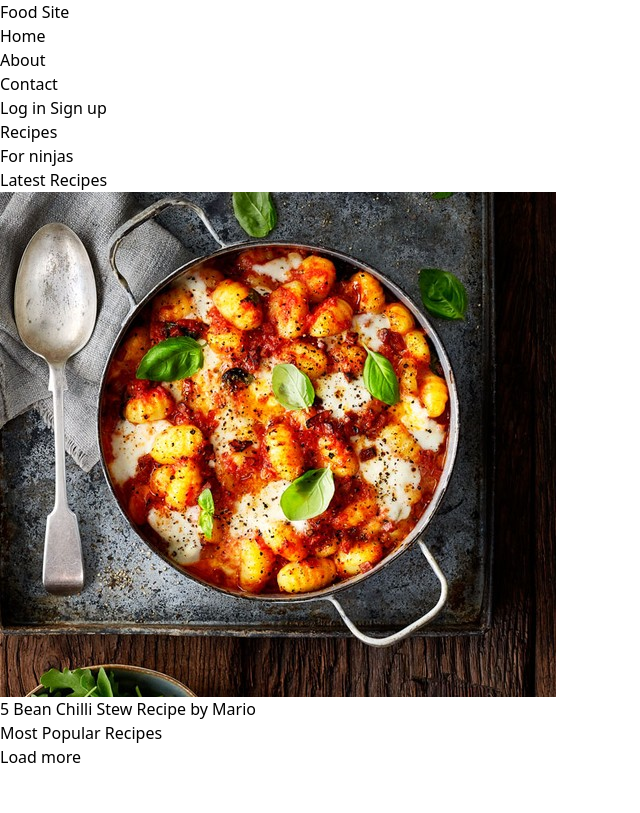
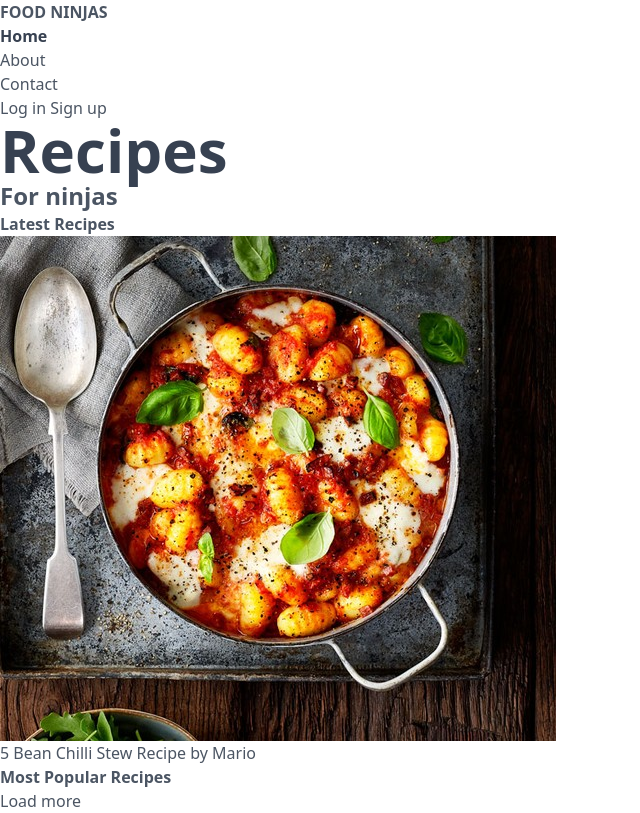
Before and after one commit to Jonnybuoy/tailwindcss_refresher, a website: page public/index.html in a window 1280 px wide. Shown: the whole page, without its empty margins (0-640 px from the left). Drawn offline with Linux system fonts and the light colour scheme.

Commit message:
Fonts and colors.

```diff
--- a/public/index.html
+++ b/public/index.html
@@ -7,18 +7,18 @@
     <link rel="stylesheet" href="styles.css">
 </head>
 
-<body>
+<body class="text-gray-600">
     <div>
         <!-- content wrapper -->
         <div>
             <nav>
                 <div>
-                    <h1>
-                        <a href="/">Food Site</a>
+                    <h1 class="font-bold uppercase">
+                        <a href="/">Food Ninjas</a>
                     </h1>
                 </div>
                 <ul>
-                    <li>
+                    <li class="text-gray-700 font-bold">
                         <a href="#">
                             <span>Home</span>
                         </a>
@@ -45,12 +45,12 @@
             </div>
 
             <header>
-                <h2>Recipes</h2>
-                <h3>For ninjas</h3>
+                <h2 class="text-gray-700 text-6xl font-semibold">Recipes</h2>
+                <h3 class="text-2xl font-semibold">For ninjas</h3>
             </header>
 
             <div>
-                <h4>Latest Recipes</h4>
+                <h4 class="font-bold">Latest Recipes</h4>
 
                 <div>
                     <!-- cards go here -->
@@ -63,7 +63,7 @@
                     </div>
                 </div>
 
-                <h4>Most Popular Recipes</h4>
+                <h4 class="font-bold">Most Popular Recipes</h4>
 
                 <div>
                     <!-- cards go here-->
--- /dev/null
+++ b/tailwind.config.js
@@ -0,0 +1,10 @@
+/** @type {import('tailwindcss').Config} */
+module.exports = {
+    content: [
+        './public/**/*.{html,js}',
+    ],
+    theme: {
+        extend: {},
+    },
+    plugins: [],
+}
```
Also changed, not shown: public/styles.css.
